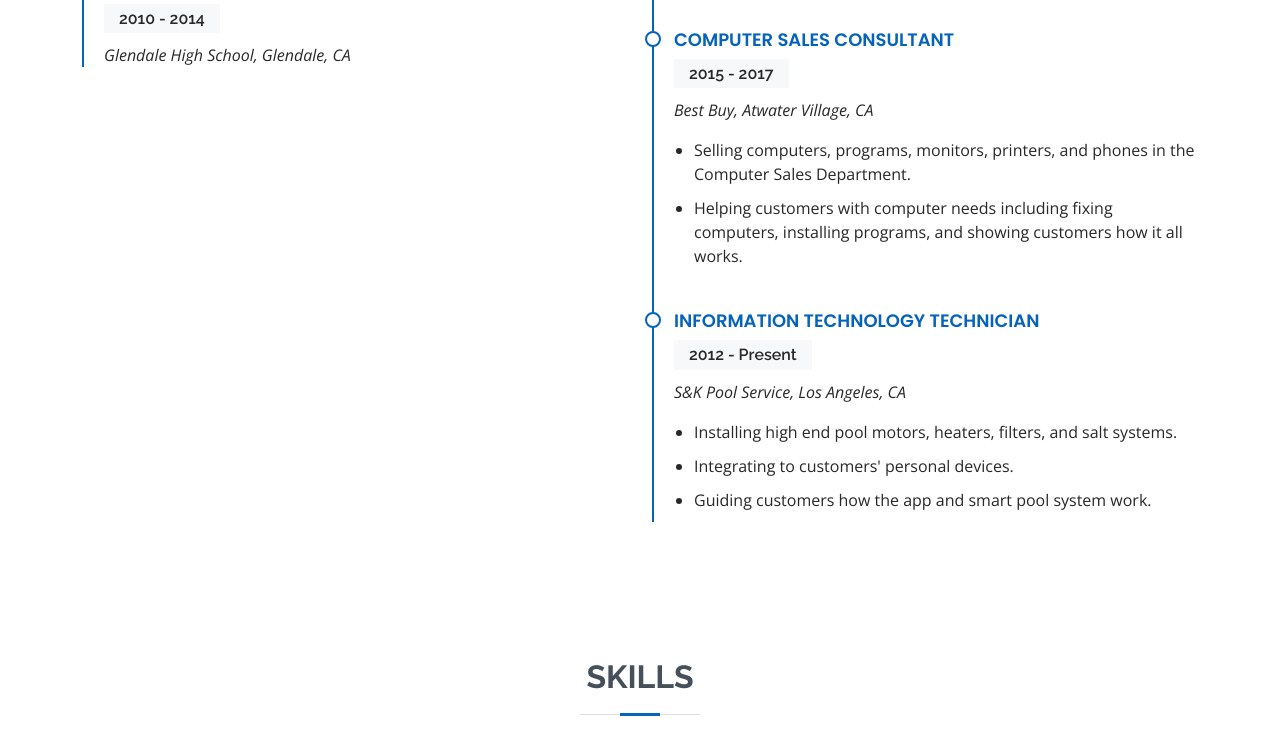
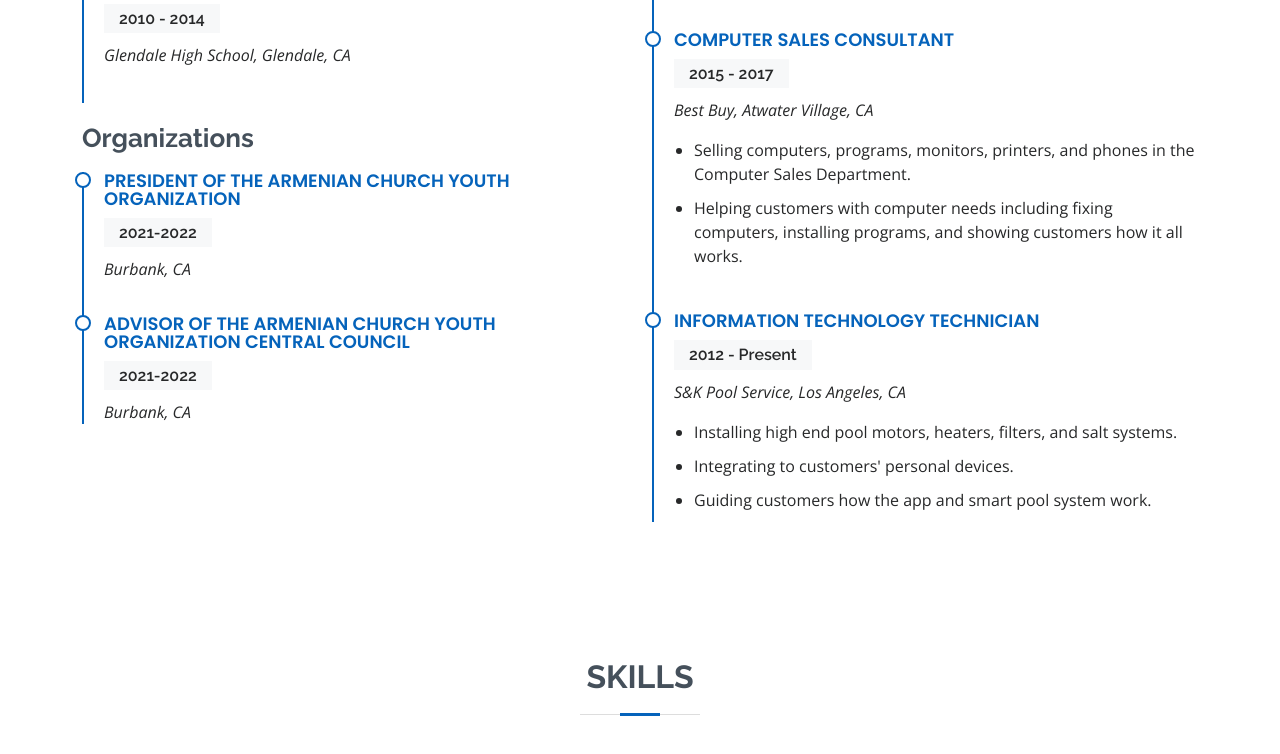
Before and after one commit to mheirohannessian/Mheirohannessian.github.io, a plain HTML site: page index.html in a window 1280 px wide. Shown: the part 2097-2851 px from the top of the page. Drawn offline with nearby package versions, Linux system fonts and the light colour scheme.

Commit message:
Update index.html

```diff
--- a/index.html
+++ b/index.html
@@ -137,6 +137,17 @@
               <h4>High School Diploma</h4>
               <h5>2010 - 2014</h5>
               <p><em>Glendale High School, Glendale, CA</em></p>
+            </div>
+            <h3 class="resume-title">Organizations</h3>
+            <div class="resume-item">
+              <h4>President of the Armenian Church Youth Organization</h4>
+              <h5>2021-2022</h5>
+              <p><em>Burbank, CA</em></p>
+            </div>
+            <div class="resume-item">
+              <h4>Advisor of the Armenian Church Youth Organization Central Council</h4>
+              <h5>2021-2022</h5>
+              <p><em>Burbank, CA</em></p>
             </div>
           </div>
           <div class="col-lg-6">
```
